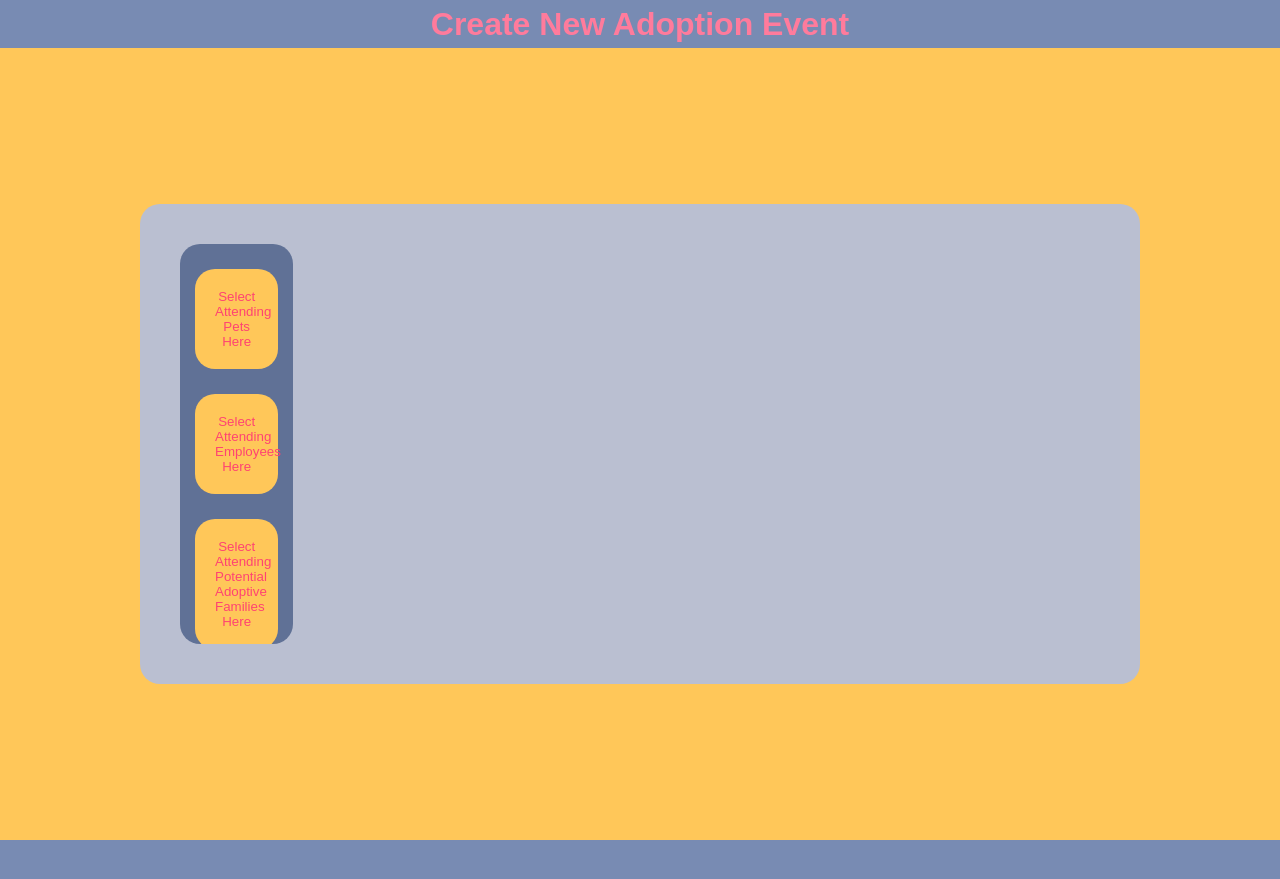
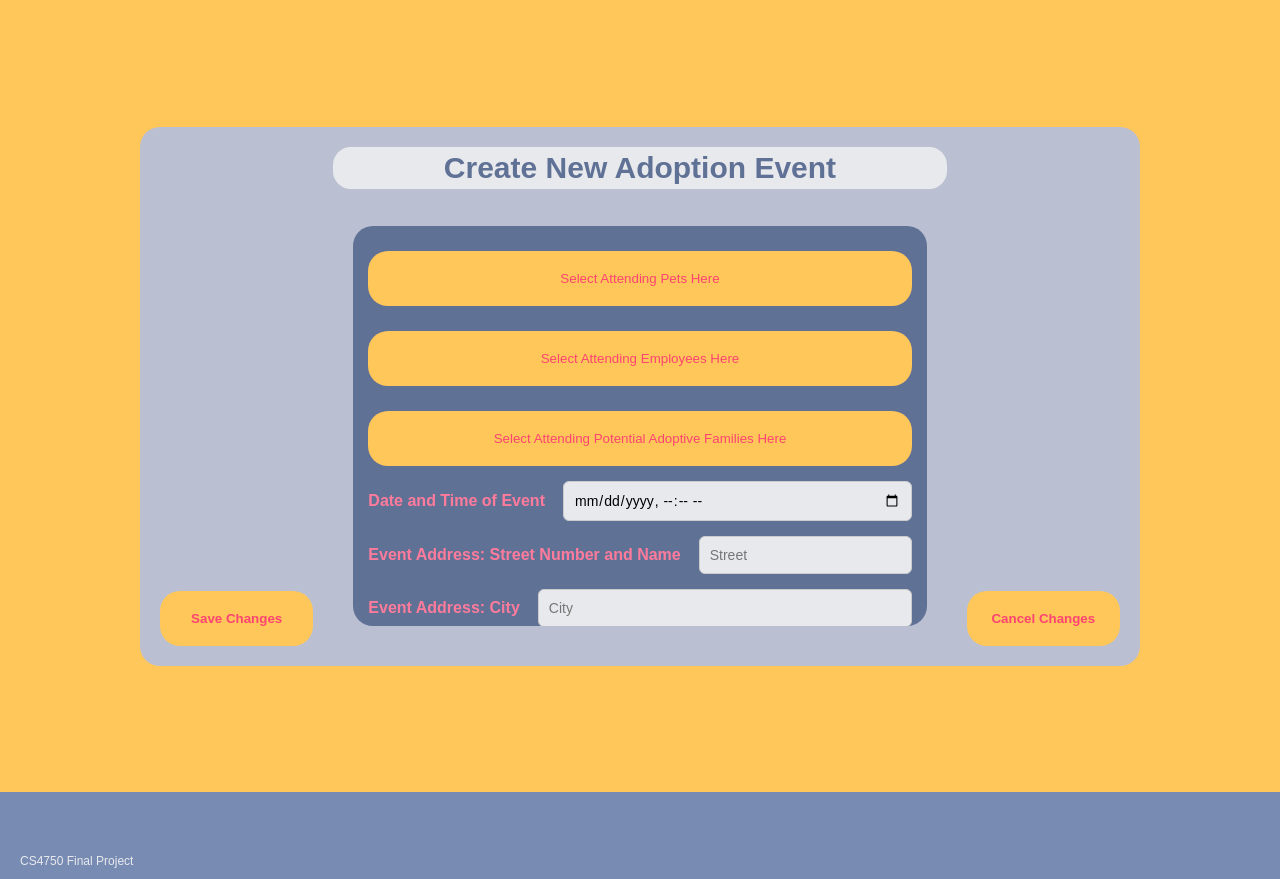
Before and after one commit to michelleegao/CS-4750-Pet-Shelter, a Flask app: template templates/addevent.html in a window 1280 px wide. Shown: the part 64-943 px from the top of the page. Run offline with Flask 3, Linux system fonts and the light colour scheme; the template is opened without the code that fills it, so the values that code supplies are empty.

Commit message:
updated add-event screen

```diff
--- a/templates/addevent.html
+++ b/templates/addevent.html
@@ -23,12 +23,17 @@
     </nav>
 </header>
 <body>
-    <h1>Create New Adoption Event</h1>
-
     <div class="page">
         <div class="outer-box">
+            <form id="add-form">
+                <div class="left">
+                    <button id="save"><strong>Save Changes</strong></button>
+                </div>
+                <div class="center">
+                    <div class="add-header">
+                        <h1>Create New Adoption Event</h1>
+                    </div>
                     <div class="inner-box">
-                <form id="add-form">
                         <div class="input-group">
                             <button type="button" onclick="openModal('multiple-pet-modal')">
                                 Select Attending Pets Here
@@ -107,12 +112,12 @@
                             <label for="country"><strong>Event Address: Country</strong></label>
                             <input id="country" type="text" placeholder="Country">
                         </div>
-                    <div class="buttons-group">
-                        <button id="save"><strong>Save Changes</strong></button>
+                    </div>
+                </div>
+                <div class="right">
                     <button id="cancel"><strong>Cancel Changes</strong></button>
                 </div>
             </form>
-            </div>
         </div>
     </div>
 
```
Lines whose indentation alone changed are shown as unchanged.
